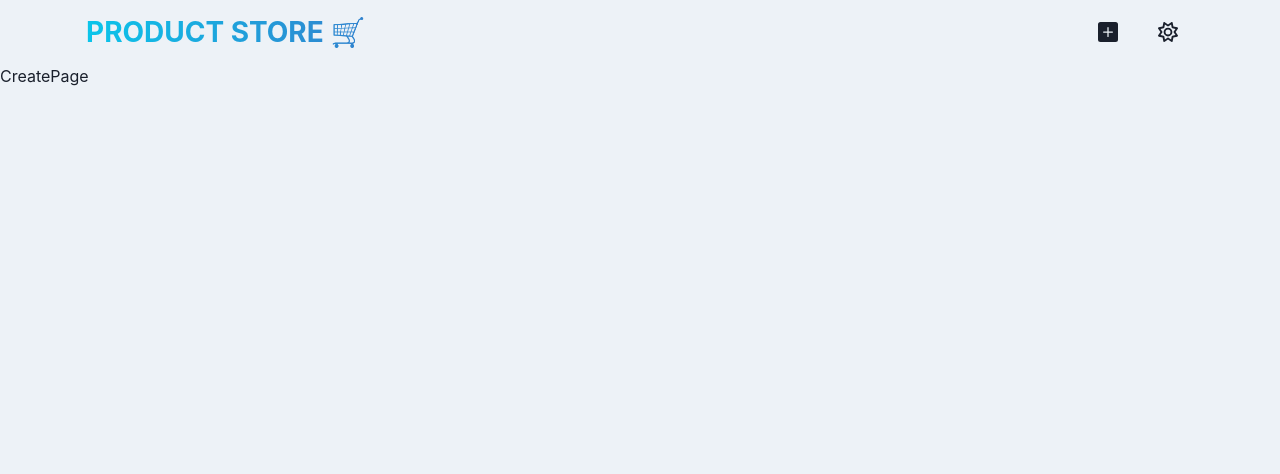
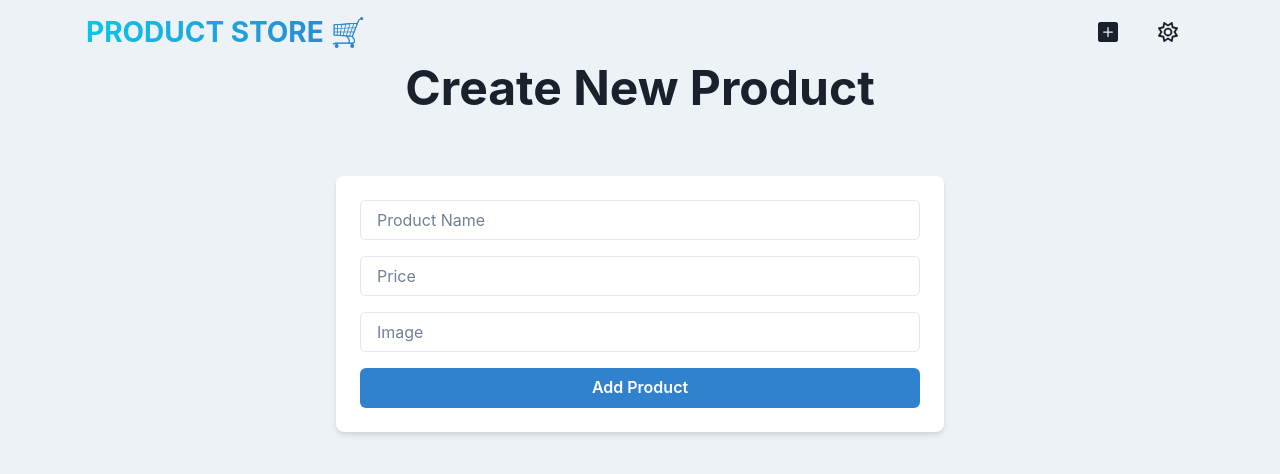
Before and after one commit to Hamid-0/dynamic-store, a React (Vite) app in the folder frontend/: page /create in a window 1280 px wide. Shown: the top 474 px of the page. Built offline with nearby package versions, Linux system fonts and the light colour scheme.

Commit message:
feat: implement CreatePage component for adding new products

```diff
--- a/frontend/src/pages/CreatePage.jsx
+++ b/frontend/src/pages/CreatePage.jsx
@@ -1,6 +1,55 @@
-const CreatePage =() =>{
-    return(
-        <div>CreatePage</div>
+import { Container, VStack, Heading, Box, useColorModeValue, Input, Button} from "@chakra-ui/react";
+import { useState } from "react";
+
+const CreatePage = () => {
+    const [newProduct, setNewProduct] = useState({
+        name: "",
+        price: "",
+        image: ""
+    })
+    const handleAddProduct= () =>{
+        console.log(newProduct)
+    }
+    return (
+        <Container maxW={"container.sm"}>
+            <VStack
+                spacing={8}
+            >
+                <Heading as={"h1"} size={"2xl"} textAlign={"center"} mb={8}>
+                    Create New Product
+                </Heading>
+                <Box
+                    w={"full"}
+                    bg={useColorModeValue("white","gray.800") }
+                    p={6} rounded={"lg"} shadow={"md"}
+                >
+                    <VStack
+                    spacing={4}
+                    >
+                        <Input placeholder="Product Name"
+                            name="name"
+                            value={newProduct.name}
+                            onChange={(e)=> setNewProduct({...newProduct,name: e.target.value})}
+                        />
+                        <Input placeholder="Price"
+                            name="price"
+                            value={newProduct.price}
+                            onChange={(e)=> setNewProduct({...newProduct,price: e.target.value})}
+                        />
+                        <Input placeholder="Image"
+                            name="image"
+                            value={newProduct.image}
+                            onChange={(e)=> setNewProduct({...newProduct,image: e.target.value})}
+                        />
+                        <Button colorScheme="blue" onClick={handleAddProduct} w={'full'}>Add Product</Button>
+
+                    </VStack>
+
+                </Box>
+            </VStack>
+
+
+        </Container>
     )
 }
 
```
